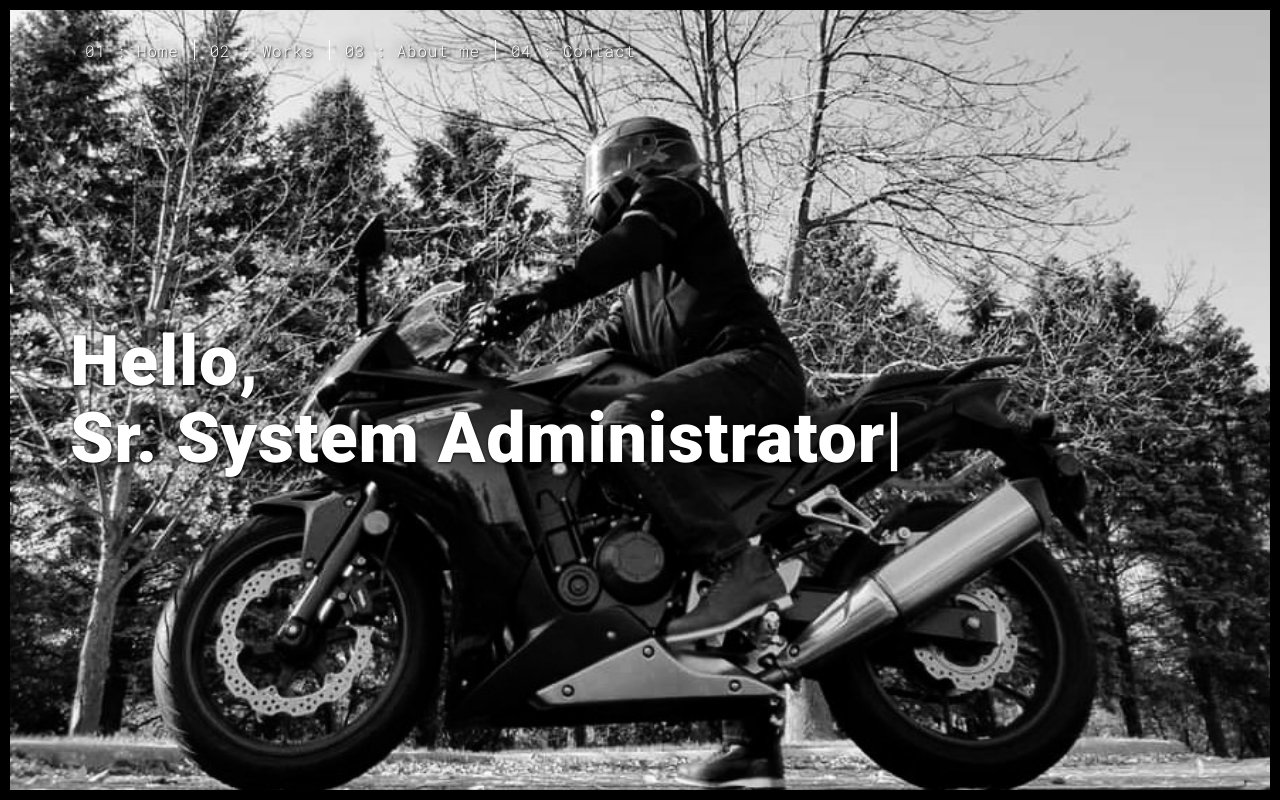
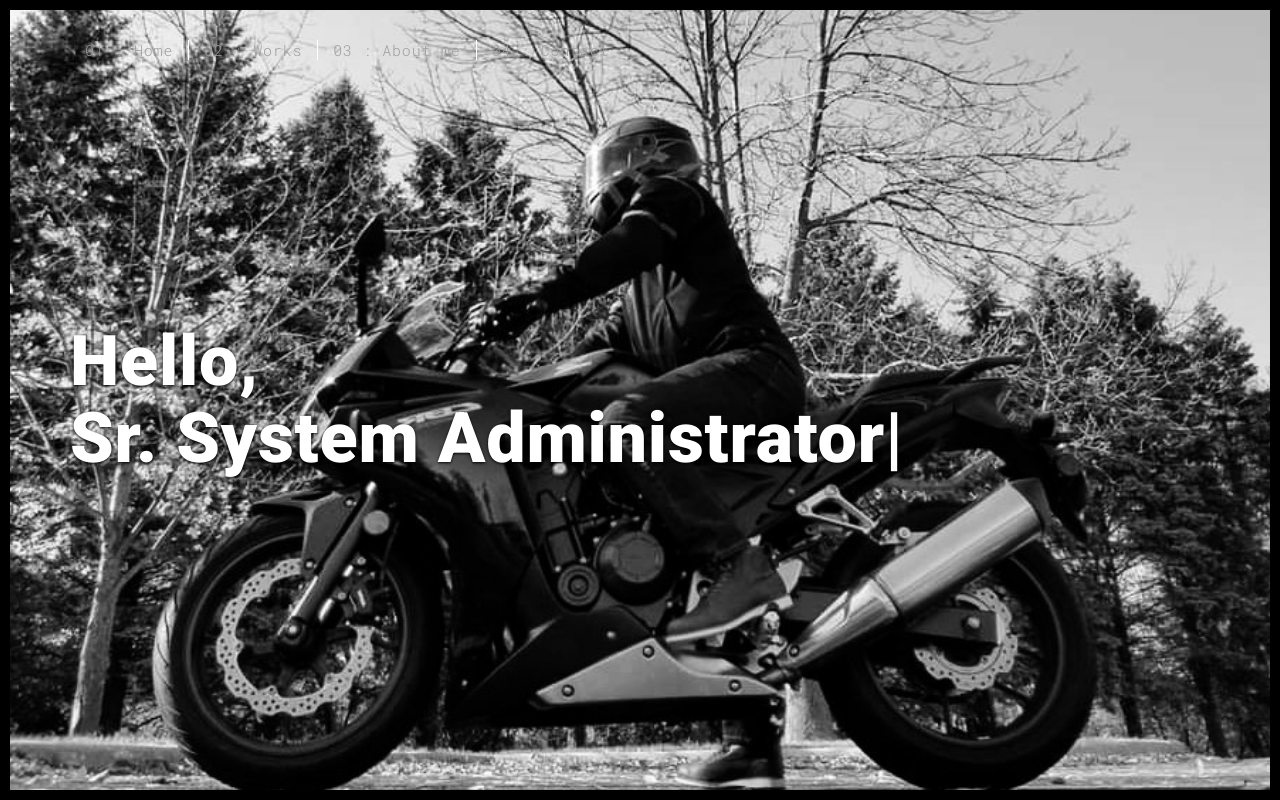
Before and after one commit to dennislee04/portfo, a Flask app: page / in a window 1280 px wide. Run offline with Flask 3, Linux system fonts and the light colour scheme; some libraries are stand-ins or nearby versions.

Commit message:
updated index.html header text color

```diff
--- a/templates/index.html
+++ b/templates/index.html
@@ -36,10 +36,10 @@
 
       <div class="collapse navbar-collapse" id="navbar-collapse">
         <ul class="nav navbar-nav ">
-          <li><a href="./index.html" title="" style="color:white; text-shadow:1px 1px 2px black, 0 0 1em black, 0 0 0.5em white;">01 : Home</a></li>
-          <li><a href="./works.html" title="" style="color:white; text-shadow:1px 1px 2px black, 0 0 1em black, 0 0 0.5em white;">02 : Works</a></li>
-          <li><a href="./about.html" title="" style="color:white; text-shadow:1px 1px 2px black, 0 0 1em black, 0 0 0.5em white;">03 : About me</a></li>
-          <li><a href="./contact.html" title="" style="color:white; text-shadow:1px 1px 2px black, 0 0 1em black, 0 0 0.5em white;">04 : Contact</a></li>
+          <li><a href="./index.html" title="" style="font-size:15px">01 : Home</a></li>
+          <li><a href="./works.html" title="" style="font-size:15px">02 : Works</a></li>
+          <li><a href="./about.html" title="" style="font-size:15px">03 : About me</a></li>
+          <li><a href="./contact.html" title="" style="font-size:15px">04 : Contact</a></li>
         </ul>
 
 
```
